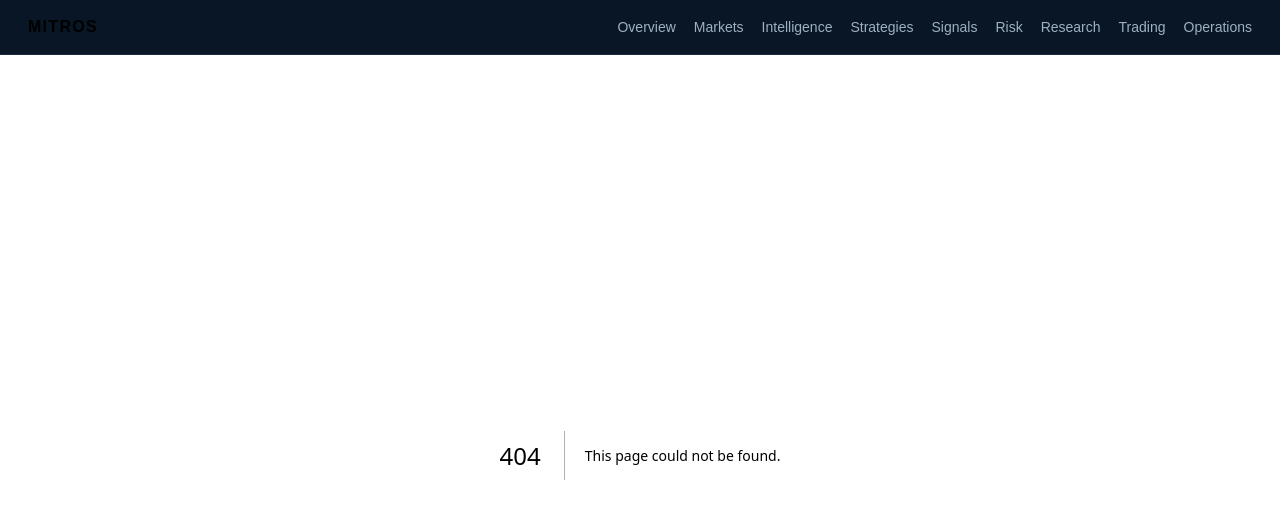
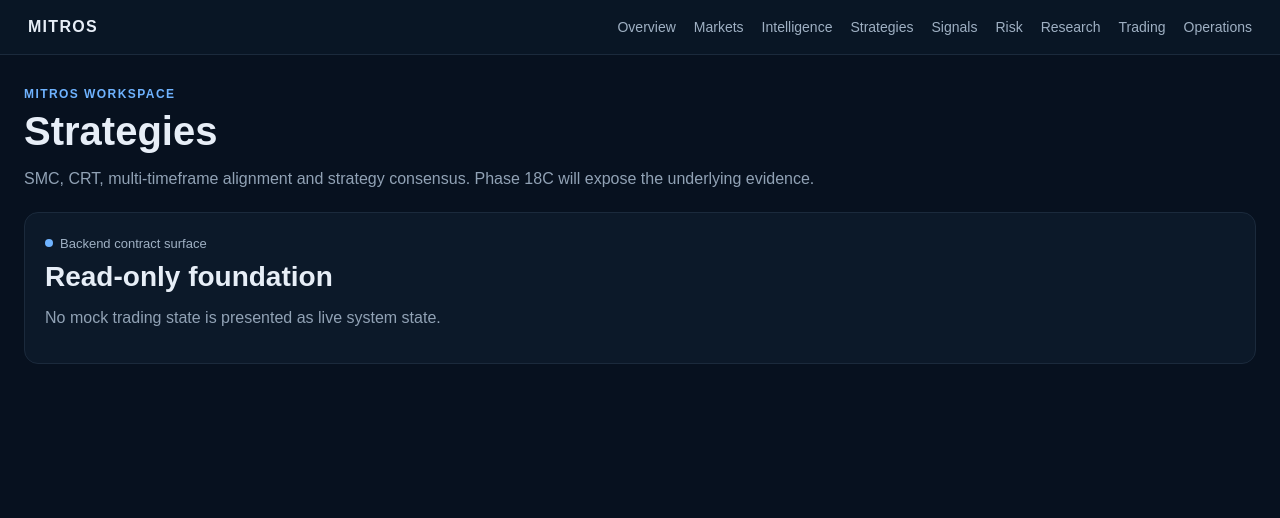
Before and after one commit to ykclassic/MITROS, a Next.js app in the folder apps/web/: page /strategies in a window 1280 px wide. Before the commit this address had no page. Shown: the top 518 px of the page. Built offline with nearby package versions, Linux system fonts and the light colour scheme.

Commit message:
feat(18b): add strategies workspace route

```diff
--- /dev/null
+++ b/apps/web/app/strategies/page.tsx
@@ -0,0 +1,5 @@
+export default function StrategiesPage() {
+  return <main className="main"><div className="eyebrow">MITROS workspace</div><h1>Strategies</h1><p className="subtle">SMC, CRT, multi-timeframe alignment and strategy consensus. Phase 18C will expose the underlying evidence.</p>
+    <section className="card panel"><div className="status"><span className="dot"/>Backend contract surface</div><div className="metric">Read-only foundation</div><p className="subtle">No mock trading state is presented as live system state.</p></section>
+  </main>;
+}
```
